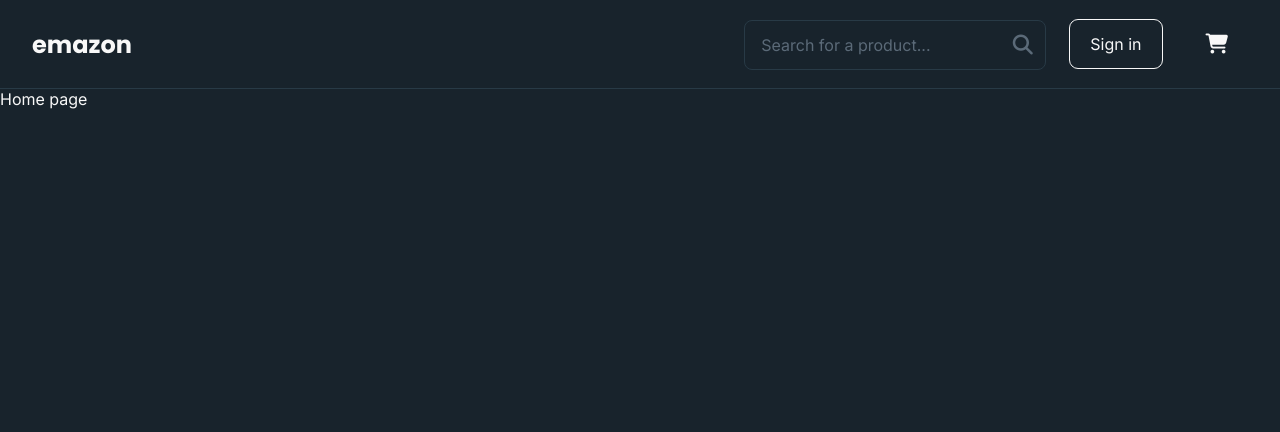
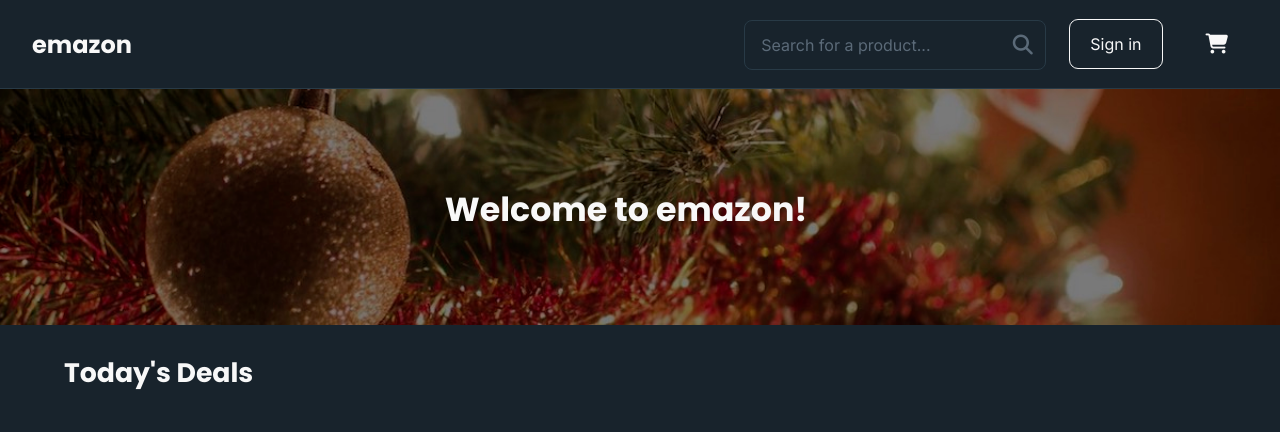
Before and after one commit to kennyjung0223/emazon, a Flask app: page / in a window 1280 px wide. Shown: the top 432 px of the page. Run offline with Flask 2, Linux system fonts and the light colour scheme; some libraries are stand-ins or nearby versions.

Commit message:
Added hero to home page + extra

```diff
--- a/static/css/base.css
+++ b/static/css/base.css
@@ -10,7 +10,7 @@ body {
     font-family: 'Inter', Arial, Helvetica, sans-serif !important;
 }
 
-h1 {
+h1, h3{
     font-family: 'Poppins', Arial, Helvetica, sans-serif;
     font-weight: bold;
 }
--- a/static/css/home.css
+++ b/static/css/home.css
@@ -1 +1,32 @@
 /* Styles for the home page */
+.hero-container{
+    position: relative;
+    text-align: center;
+}
+
+.hero{
+    min-width: 100%;
+    height: auto;
+}
+
+.hero-text{
+    position: absolute;
+    top: 40%;
+    left: 34.75%;
+    font-size: 1.3vw;
+}
+
+.deals-container{
+    padding-top: 3vh;
+    padding-bottom: 3vh;
+}
+
+.deals-title{
+    font-size: 1.67rem;
+    margin-left: 5vw;
+    margin-bottom: 1rem;
+}
+
+.deals-card{
+    display: grid;
+}
--- a/templates/home.html
+++ b/templates/home.html
@@ -2,9 +2,21 @@
 {% block title%}Home{% endblock %}
 {% block head %}
     <link rel="stylesheet" href="{{ url_for('static', filename='css/home.css') }}">
+<!--    <link rel="stylesheet" href="https://stackpath.bootstrapcdn.com/bootstrap/4.3.1/css/bootstrap.min.css" integrity="sha384-ggOyR0iXCbMQv3Xipma34MD+dH/1fQ784/j6cY/iJTQUOhcWr7x9JvoRxT2MZw1T" crossorigin="anonymous">-->
 {% endblock %}
 {% block content %}
-    <div class="home-page-container">
-        <p>Home page</p>
+<div class="hero-container">
+    <img src="{{ url_for('static', filename='assets/hero.jpg') }}" class="hero"/>
+    <div class="hero-text">
+        <h1>Welcome to emazon!</h1>
     </div>
+</div>
+
+
+<div class="deals-container">
+    <h3 class="deals-title">Today's Deals</h3>
+    <div class="deals-card">
+
+    </div>
+</div>
 {% endblock %}
```
Also changed, not shown: static/assets/hero.jpg (added).
